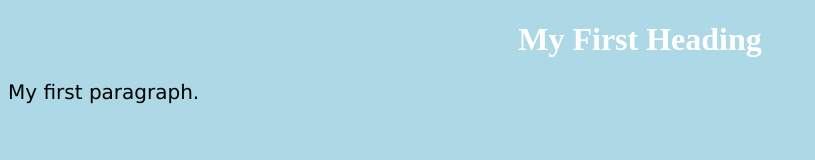
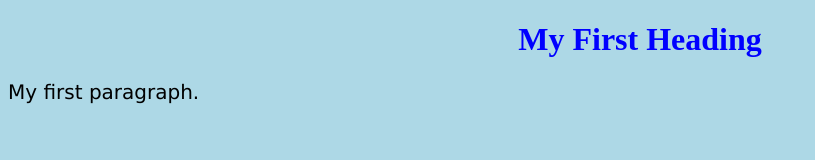
Before and after one commit to ParTimeGolfer/ParTimeGolfer.com, a plain HTML site: page index.html in a window 1280 px wide. Shown: the whole page, without its empty margins (0-815 px from the left). Drawn offline with Linux system fonts and the light colour scheme.

Commit message:
Update index.html

```diff
--- a/index.html
+++ b/index.html
@@ -7,7 +7,7 @@
 
 <body>
 
-<h1>My First Heading</h1>
+<h1 style="color:blue;text-align:center;">My First Heading</h1>
 <p>My first paragraph.</p>
 
 </body>
```
